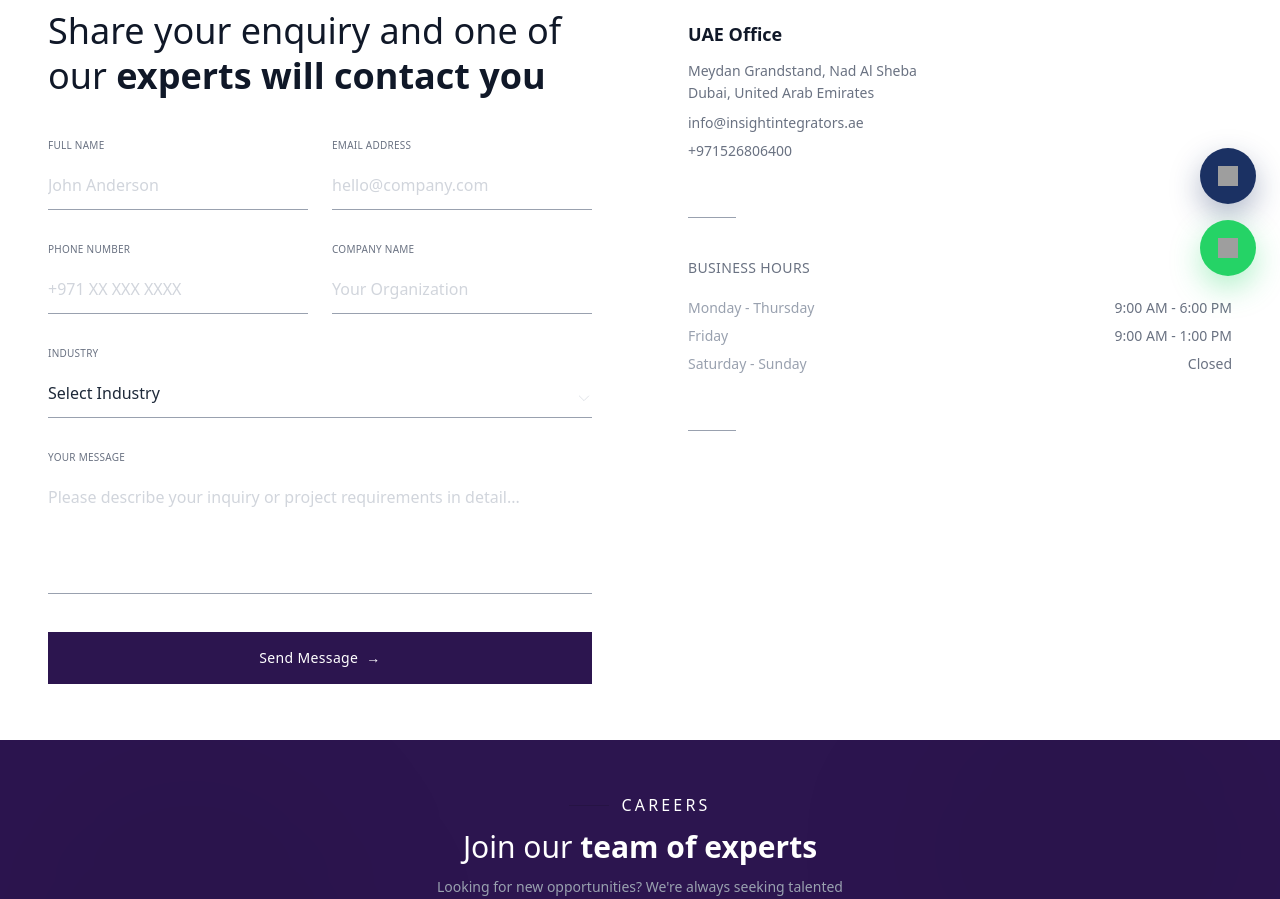
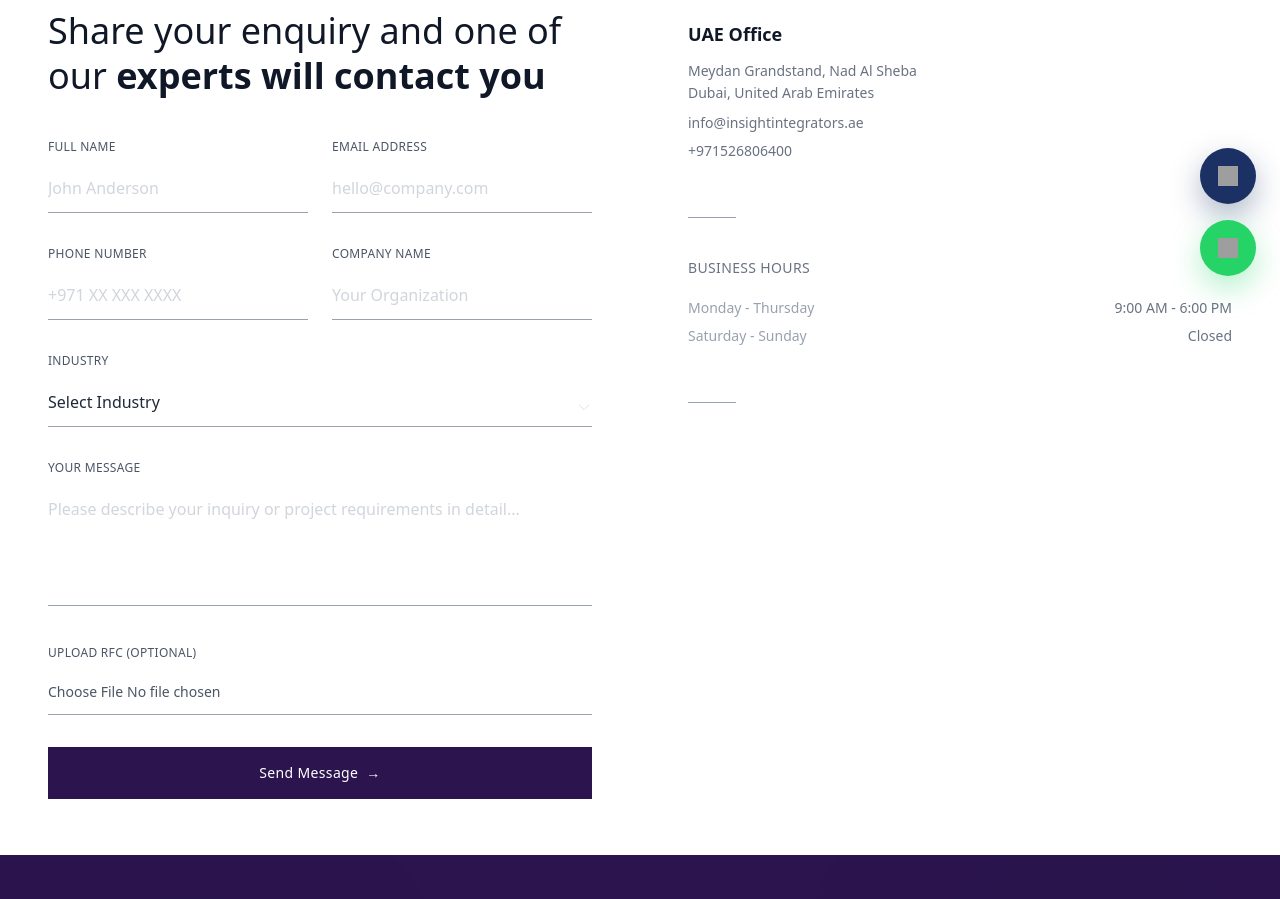
Before and after one commit to shilpa-kukreja/InsightIntegrator, a Next.js app: page /contact in a window 1280 px wide. Shown: the part 500-1399 px from the top of the page. Built offline with nearby package versions, Linux system fonts and the light colour scheme; grey boxes are pictures that could not be loaded.

Commit message:
some contact changes

```diff
--- a/app/api/send-email/route.js
+++ b/app/api/send-email/route.js
@@ -684,21 +684,19 @@ export async function POST(request) {
     }
 
     // Handle Contact Page and Consultation Popup (existing code)
-    const body = await request.json();
-    const {
-      fullName,
-      email,
-      phone,
-      company,
-      industry,
-      message,
-      designation
-    } = body;
+    const fullName = formData.get('fullName');
+    const email = formData.get('email');
+    const phone = formData.get('phone');
+    const company = formData.get('company');
+    const industry = formData.get('industry');
+    const message = formData.get('message');
+    const designation = formData.get('designation');
+    const file = formData.get('file');
 
     console.log('Form data received:', { fullName, email, phone, source });
 
     // Validate required fields
-    if (!fullName || !email || !phone || !message) {
+    if (!fullName || !email || !phone ) {
       return new Response(
         JSON.stringify({ error: 'Please fill in all required fields' }),
         { status: 400, headers: { 'Content-Type': 'application/json' } }
@@ -760,6 +758,19 @@ export async function POST(request) {
       </div>
     `;
 
+    let attachments = [];
+
+    if (file && file.size > 0) {
+      const bytes = await file.arrayBuffer();
+      const buffer = Buffer.from(bytes);
+
+      attachments.push({
+        filename: file.name,
+        content: buffer,
+        contentType: file.type,
+      });
+    }
+
     // Email content for admin
     const adminMailOptions = {
       from: `"Website Contact Form" <${process.env.EMAIL_USER}>`,
@@ -806,6 +817,7 @@ export async function POST(request) {
         </body>
         </html>
       `,
+      attachments,
     };
 
     // Auto-reply to user
--- a/app/contact/contactClient.js
+++ b/app/contact/contactClient.js
@@ -17,7 +17,8 @@ const ContactPage = () => {
     phone: '',
     company: '',
     industry: '',
-    message: ''
+    message: '',
+    file: null
   });
   const pageRef = useRef(null);
 
@@ -68,42 +69,54 @@ const ContactPage = () => {
   // In your /app/contact/page.jsx, update the handleSubmit:
   const handleSubmit = async (e) => {
     e.preventDefault();
+
     setIsSubmitting(true);
     setSubmitStatus(null);
 
     try {
+      const submitData = new FormData();
+
+      submitData.append('fullName', formData.fullName);
+      submitData.append('email', formData.email);
+      submitData.append('phone', formData.phone);
+      submitData.append('company', formData.company);
+      submitData.append('industry', formData.industry);
+      submitData.append('message', formData.message);
+      submitData.append('source', 'contact-page');
+
+      // Optional File
+      if (formData.file) {
+        submitData.append('file', formData.file);
+      }
+
       const response = await fetch('/api/send-email', {
         method: 'POST',
-      headers: {
-        'Content-Type': 'application/json',
-      },
-      body: JSON.stringify({
-        ...formData,
-        source: 'contact-page'
-      }),
+        body: submitData,
       });
 
       const data = await response.json();
 
       if (response.ok) {
         setSubmitStatus('success');
+
         setFormData({
           fullName: '',
           email: '',
           phone: '',
           company: '',
           industry: '',
-        message: ''
+          message: '',
+          file: null
         });
+
         setTimeout(() => setSubmitStatus(null), 5000);
       } else {
         setSubmitStatus('error');
-      setTimeout(() => setSubmitStatus(null), 5000);
+        console.error(data.error);
       }
     } catch (error) {
-    console.error('Error submitting form:', error);
+      console.error(error);
       setSubmitStatus('error');
-    setTimeout(() => setSubmitStatus(null), 5000);
     } finally {
       setIsSubmitting(false);
     }
@@ -189,7 +202,7 @@ const handleSubmit = async (e) => {
                   {/* Name & Email */}
                   <div className="grid md:grid-cols-2 gap-6">
                     <div className="relative">
-                      <label htmlFor="fullName" className={`block text-[10px] font-light text-gray-500 uppercase tracking-wide mb-2 transition-all duration-300 ${focusedField === 'fullName' ? 'text-[#0a0a0a]' : ''}`}>
+                      <label htmlFor="fullName" className={`block text-[12px] font-light text-gray-600 uppercase tracking-wide mb-2 transition-all duration-300 ${focusedField === 'fullName' ? 'text-[#0a0a0a]' : ''}`}>
                         Full Name
                       </label>
                       <input
@@ -206,7 +219,7 @@ const handleSubmit = async (e) => {
                       />
                     </div>
                     <div className="relative">
-                      <label htmlFor="email" className={`block text-[10px] font-light text-gray-500 uppercase tracking-wide mb-2 transition-all duration-300 ${focusedField === 'email' ? 'text-[#0a0a0a]' : ''}`}>
+                      <label htmlFor="email" className={`block text-[12px] font-light text-gray-600 uppercase tracking-wide mb-2 transition-all duration-300 ${focusedField === 'email' ? 'text-[#0a0a0a]' : ''}`}>
                         Email Address
                       </label>
                       <input
@@ -227,7 +240,7 @@ const handleSubmit = async (e) => {
                   {/* Phone & Company */}
                   <div className="grid md:grid-cols-2 gap-6">
                     <div className="relative">
-                      <label htmlFor="phone" className={`block text-[10px] font-light text-gray-500 uppercase tracking-wide mb-2 transition-all duration-300 ${focusedField === 'phone' ? 'text-[#0a0a0a]' : ''}`}>
+                      <label htmlFor="phone" className={`block text-[12px] font-light text-gray-600 uppercase tracking-wide mb-2 transition-all duration-300 ${focusedField === 'phone' ? 'text-[#0a0a0a]' : ''}`}>
                         Phone Number
                       </label>
                       <input
@@ -244,7 +257,7 @@ const handleSubmit = async (e) => {
                       />
                     </div>
                     <div className="relative">
-                      <label htmlFor="company" className={`block text-[10px] font-light text-gray-500 uppercase tracking-wide mb-2 transition-all duration-300 ${focusedField === 'company' ? 'text-[#0a0a0a]' : ''}`}>
+                      <label htmlFor="company" className={`block text-[12px] font-light text-gray-600 uppercase tracking-wide mb-2 transition-all duration-300 ${focusedField === 'company' ? 'text-[#0a0a0a]' : ''}`}>
                         Company Name
                       </label>
                       <input
@@ -263,7 +276,7 @@ const handleSubmit = async (e) => {
 
                   {/* Industry */}
                   <div className="relative">
-                    <label htmlFor="industry" className={`block text-[10px] font-light text-gray-500 uppercase tracking-wide mb-2 transition-all duration-300 ${focusedField === 'industry' ? 'text-[#0a0a0a]' : ''}`}>
+                    <label htmlFor="industry" className={`block text-[12px] font-light text-gray-600 uppercase tracking-wide mb-2 transition-all duration-300 ${focusedField === 'industry' ? 'text-[#0a0a0a]' : ''}`}>
                       Industry
                     </label>
                     <select
@@ -290,7 +303,7 @@ const handleSubmit = async (e) => {
 
                   {/* Message */}
                   <div className="relative">
-                    <label htmlFor="message" className={`block text-[10px] font-light text-gray-500 uppercase tracking-wide mb-2 transition-all duration-300 ${focusedField === 'message' ? 'text-[#0a0a0a]' : ''}`}>
+                    <label htmlFor="message" className={`block text-[12px] font-light text-gray-600 uppercase tracking-wide mb-2 transition-all duration-300 ${focusedField === 'message' ? 'text-[#0a0a0a]' : ''}`}>
                       Your Message
                     </label>
                     <textarea
@@ -301,10 +314,33 @@ const handleSubmit = async (e) => {
                       onFocus={() => setFocusedField('message')}
                       onBlur={() => setFocusedField(null)}
                       rows="4"
-                      required
+
                       className="w-full px-0 py-3 bg-transparent border-b border-gray-400 focus:border-[#0a0a0a] focus:outline-none transition-all duration-300 text-gray-800 text-base font-light placeholder:text-gray-300 resize-none"
                       placeholder="Please describe your inquiry or project requirements in detail..."
                     ></textarea>
+                  </div>
+
+                  {/* File Upload */}
+                  <div className="relative">
+                    <label
+                      htmlFor="file"
+                      className="block text-[12px] font-light text-gray-600 uppercase tracking-wide mb-2"
+                    >
+                      Upload Rfc (Optional)
+                    </label>
+
+                    <input
+                      type="file"
+                      id="file"
+                      name="file"
+                      onChange={(e) =>
+                        setFormData((prev) => ({
+                          ...prev,
+                          file: e.target.files[0]
+                        }))
+                      }
+                      className="w-full py-3 text-sm text-gray-600 border-b border-gray-400 focus:outline-none"
+                    />
                   </div>
 
                   {/* Submit Button */}
@@ -408,10 +444,10 @@ const handleSubmit = async (e) => {
                       <span className="text-gray-400 font-light">Monday - Thursday</span>
                       <span className="text-gray-500 font-light">9:00 AM - 6:00 PM</span>
                     </div>
-                    <div className="flex justify-between text-sm">
+                    {/* <div className="flex justify-between text-sm">
                       <span className="text-gray-400 font-light">Friday</span>
                       <span className="text-gray-500 font-light">9:00 AM - 1:00 PM</span>
-                    </div>
+                    </div> */}
                     <div className="flex justify-between text-sm">
                       <span className="text-gray-400 font-light">Saturday - Sunday</span>
                       <span className="text-gray-500 font-light">Closed</span>
```
Lines whose indentation alone changed are shown as unchanged.
